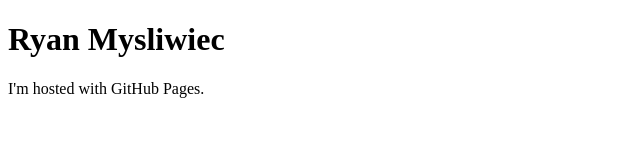
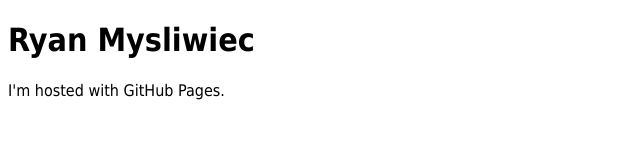
Before and after one commit to retroshade/retroshade.github.io, a plain HTML site: page index.html in a window 1280 px wide. Shown: the whole page, without its empty margins (0-640 px from the left). Drawn offline with Linux system fonts and the light colour scheme.

Commit message:
Update index.html

```diff
--- a/index.html
+++ b/index.html
@@ -1,7 +1,13 @@
 <!DOCTYPE html>
 <html>
+	<meta charset="utf-8">
 	<head>
 		<Title>Ryan Mysliwiec</Title>
+		<style>
+			body {
+				font-family: Tahoma;
+			}
+		</style>
 	</head>
 	<body>
 		<h1>Ryan Mysliwiec</h1>
```
